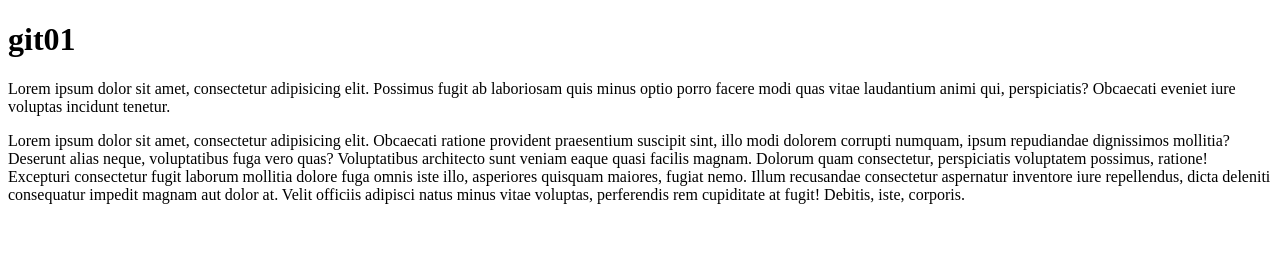
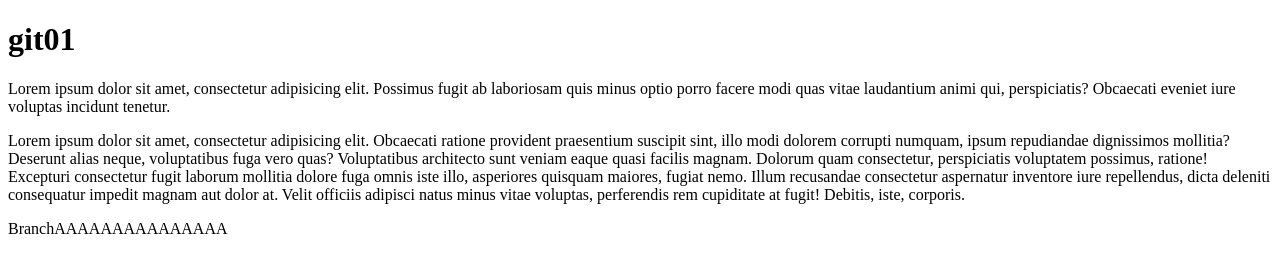
Before and after one commit to lastbataru/git.project.01, a plain HTML site: page index.html in a window 1280 px wide. Drawn offline with Linux system fonts and the light colour scheme.

Commit message:
段落追加

```diff
--- a/index.html
+++ b/index.html
@@ -10,5 +10,6 @@
 	<p><span>Lorem ipsum dolor sit amet, consectetur adipisicing elit. Obcaecati ratione provident praesentium suscipit sint, illo modi dolorem corrupti numquam, ipsum repudiandae dignissimos mollitia? Deserunt alias neque, voluptatibus fuga vero quas?</span>
 	<span>Voluptatibus architecto sunt veniam eaque quasi facilis magnam. Dolorum quam consectetur, perspiciatis voluptatem possimus, ratione! Excepturi consectetur fugit laborum mollitia dolore fuga omnis iste illo, asperiores quisquam maiores, fugiat nemo.</span>
 	<span>Illum recusandae consectetur aspernatur inventore iure repellendus, dicta deleniti consequatur impedit magnam aut dolor at. Velit officiis adipisci natus minus vitae voluptas, perferendis rem cupiditate at fugit! Debitis, iste, corporis.</span></p>
+	<p>BranchAAAAAAAAAAAAAAA</p>
 </body>
 </html>
```
